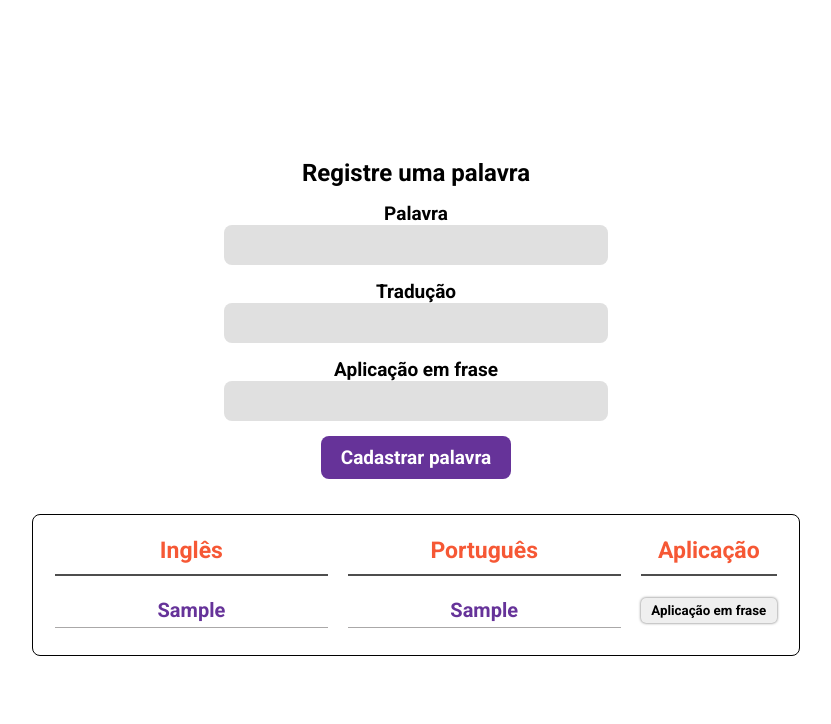
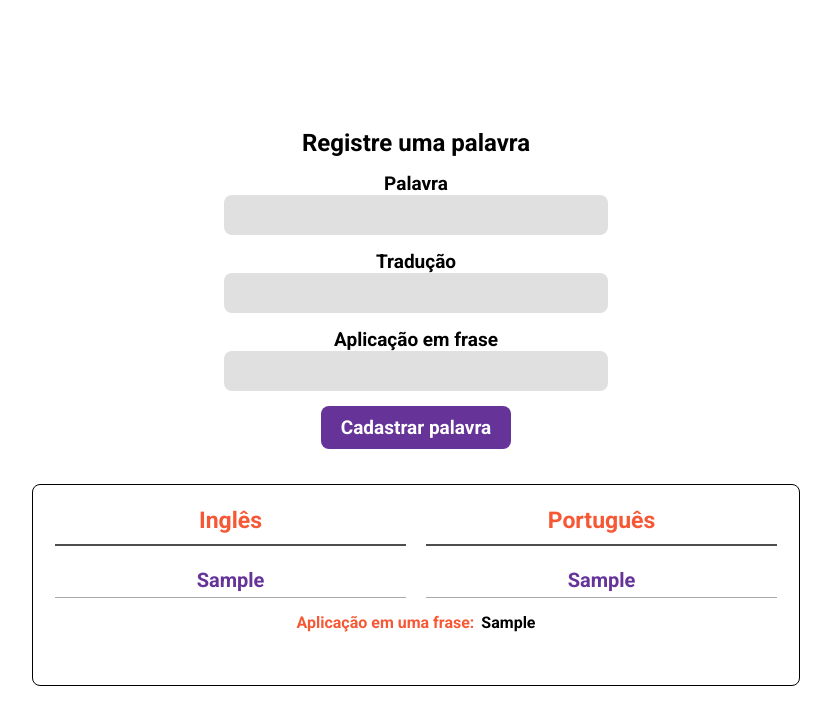
Before and after one commit to Adrianodbs/ingl-s-react, a React (Create React App) app: page / in a window 1280 px wide. Both pictures are taken after typing "Sample", "Sample", "Sample" into the empty fields and a click on the button "Cadastrar palavra". Shown: the top 724 px of the page, without its empty margins (224-1055 px from the left). Built offline with nearby package versions, Linux system fonts and the light colour scheme.

Commit message:
alteração na exibição do uso

```diff
--- a/src/components/modal/index.jsx
+++ b/src/components/modal/index.jsx
@@ -1,8 +1,9 @@
-import './style.css'
+import './modal.css'
 
 import {FiX} from 'react-icons/fi'
 
 function Modal({conteudo, close}) {
+  console.log(conteudo.Uso)
   return (
     <div className='modal'>
       <div className='container'>
@@ -13,9 +14,7 @@ function Modal({conteudo, close}) {
 
         <div>
           <h2>Aplicação em frase</h2>
-
-          <span>{conteudo.Uso}</span>
-
+          <span>{conteudo}</span>
         </div>
       </div>
     </div>
--- a/src/pages/dicionario/index.jsx
+++ b/src/pages/dicionario/index.jsx
@@ -1,12 +1,15 @@
 import './style.css'
 import { useState } from 'react'
+import Modal from '../../components/modal'
+import '../../components/modal'
 
-import Modal from '../../components/modal'
+import {FiX} from 'react-icons/fi'
+
 
 function DicionarioPage() {
 
   const [showPostModal, setShowPostModal] = useState(false)
-  // const [detail, setDetail] = useState()
+  const [detail, setDetail] = useState()
 
   const [palavra, setPalavra] =useState('')
   const [traducao, setTraducao] =useState('')
@@ -15,9 +18,9 @@ function DicionarioPage() {
   const [palavrasTreinamento, setPalavrasTreinamento] = useState([])
 
 
-  function togglePostModal (){
+  function togglePostModal (item){
     setShowPostModal(!showPostModal)
-    setUso(uso)
+    setPalavrasTreinamento(item)
   }
 
   function enviarPalavra (e){
@@ -60,24 +63,25 @@ function DicionarioPage() {
             <tr>
               <th scope="col">Inglês</th>
               <th scope="col">Português</th>
-              <th scope="col">Aplicação</th>
+              {/* <th scope="col">Aplicação</th> */}
             </tr>
           </thead>
           <tbody className="tabela-dicionario">
             {palavrasTreinamento.map((p)=>(
-              <tr key={p.Palavra}>
+              <tr className='tr__pai'>
                   <td>{p.Palavra}</td>
                   <td>{p.Traducao}</td>
-                  <button onClick={(()=> togglePostModal())}>Aplicação em frase</button>
+                  <span className='td__modal'><p>Aplicação em uma frase:</p> {p.Uso}</span>
                 </tr>
+
             ))}
 
-
+           {/* {showPostModal && (
+            <Modal conteudo={palavrasTreinamento} close={togglePostModal} />
+            )} */}
           </tbody>
         </table>
-        {showPostModal && (
-          <Modal conteudo={uso} close={togglePostModal} />
-        )}
+
     </div>
 
   )
--- a/src/pages/dicionario/style.css
+++ b/src/pages/dicionario/style.css
@@ -68,7 +68,7 @@
 
 .tabela thead tr, .tabela tbody tr{
   display: grid;
-  grid-template-columns: 2fr 2fr 1fr;
+  grid-template-columns: 2fr 2fr;
   gap: 20px;
 
 }
@@ -85,14 +85,47 @@
 .tabela tbody tr td{
   border-bottom: 1px solid #aaa8a8;
   padding-bottom: 5px;
-  margin-bottom: 5px;
+  margin-bottom: 65px;
   font-size: 20px;
   font-weight: bold;
   color: rebeccapurple;
 }
 
+.td__aplicacao{
+  color: blue;
+  border: 1px solid #010101;
+  display: flex;
+  align-items: center;
+  justify-content: center;
+  margin-bottom: 10px;
+  padding: 0 5px;
+  cursor: pointer;
+}
 
-.tabela tbody tr button{
+.tr__pai{
+  position: relative;
+}
+
+.td__modal{
+  position: absolute;
+  top: 45px;
+  left: 50%;
+  transform: translateX(-50%);
+  font-weight: bold;
+  font-size: 16px;
+  width: 90%;
+  display: flex;
+  flex-direction: row;
+  justify-content: center;
+  gap: 7px;
+}
+
+.td__modal p{
+  color: #f65835;
+}
+
+
+/* .tabela tbody tr button{
   border: 0;
   padding: 5px 10px;
   font-weight: bold;
@@ -100,4 +133,4 @@
   margin-bottom: 10px;
   border-radius: 5px;
   box-shadow: 0 0 3px rgba(0, 0, 0, .6)
-}
+} */
```
Also changed, not shown: src/components/modal/modal.css (renamed from src/components/modal/style.css).
